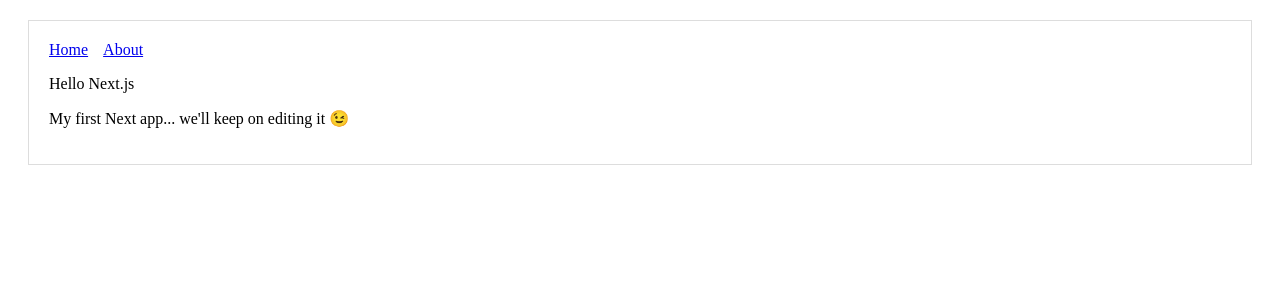
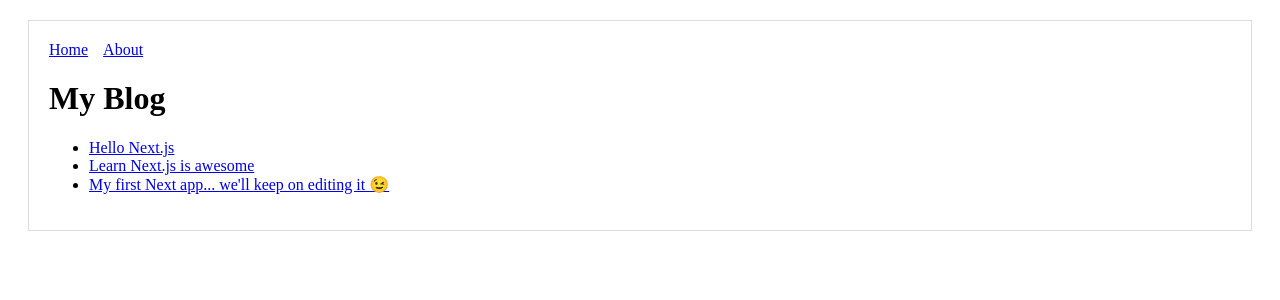
Before and after one commit to xJuggl3r/hello-next, a Next.js app: page / in a window 1280 px wide. Shown: the top 300 px of the page. Built offline with nearby package versions, Linux system fonts and the light colour scheme.

Commit message:
Dynamic Pages

```diff
--- a/pages/index.js
+++ b/pages/index.js
@@ -1,10 +1,22 @@
 import Layout from '../components/MyLayout.js';
+import Link from 'next/link';
 
-export default function Index() {
+const PostLink = props => (
+  <li>
+    <Link href={`/post?title=${props.title}`}>
+      <a>{props.title}</a>
+    </Link>
+  </li>
+);
+export default function Blog() {
   return (
     <Layout>
-      <p>Hello Next.js</p>
-      <p> My first Next app... we'll keep on editing it 😉</p>
+      <h1>My Blog</h1>
+      <ul>
+        <PostLink title="Hello Next.js" />
+        <PostLink title="Learn Next.js is awesome" />
+        <PostLink title="My first Next app... we'll keep on editing it 😉" />
+      </ul>
     </Layout>
   );
 }
```
Also changed, not shown: pages/post.js (added, +17 -0 lines).
